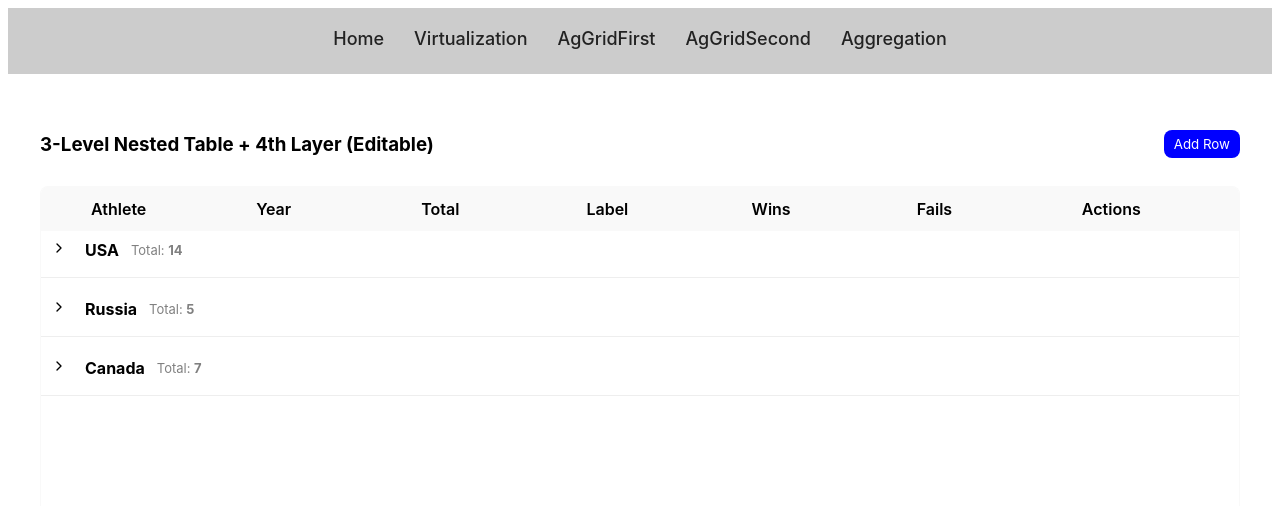
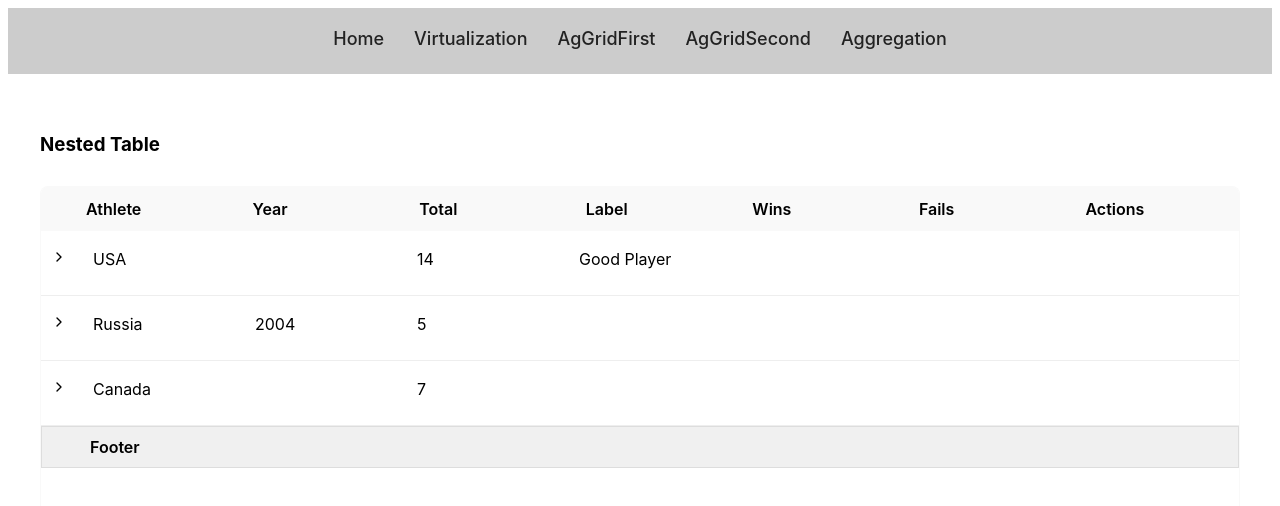
Before and after one commit to Harshdgm/ag_grid, a React (Vite) app: page /aggregation in a window 1280 px wide. Shown: the top 506 px of the page. Built offline with nearby package versions, Linux system fonts and the light colour scheme; what ag-grid-community would draw is missing.

Commit message:
add aggregation function

```diff
--- a/src/components/AgNestedData/AgNestedData.css
+++ b/src/components/AgNestedData/AgNestedData.css
@@ -69,19 +69,18 @@
 .table-head {
   display: flex;
   background: #f9f9f9;
-  padding: 8px 12px 8px 30px;
+  padding: 8px 12px 8px 20px;
   font-weight: 600;
   align-items: center;
 }
 
 .header-cell {
   flex: 1;
-  padding: 4px 20px;
+  padding: 4px 25px;
   text-align: left;
 }
 
 .group {
-  margin-bottom: 12px;
   padding-bottom: 8px;
   border-bottom: 1px solid #eee;
 }
@@ -93,7 +92,23 @@
   padding: 8px 4px;
   cursor: pointer;
 }
+.group-header .row-display.group-header-row {
+  display: flex;
+  align-items: center;
+  gap: 32px;
+}
 
+.group-header .row-display.group-header-row .cell {
+  flex: 1;             /* all columns take equal space */
+  min-width: 130px;     /* ensures even spacing even if empty */
+  padding: 4px 8px;
+  box-sizing: border-box;
+}
+
+
+.group-header .cell.total {
+  color: #333;
+}
 .chev {
   font-size: 16px;
   border: 0;
@@ -226,3 +241,21 @@
   display: flex;
   gap: 4px;
 }
+
+.footer-row {
+  display: flex;
+  align-items: center;
+  gap: 20px;
+  font-weight: 600;
+  border: 1px solid #ddd;
+  padding: 6px 40px;
+  background: #f0f0f0;
+
+}
+
+.footer-row .cell {
+          /* all columns take equal space */
+  min-width: 130px;    /* keeps spacing consistent even if empty */
+  padding: 4px 8px;
+
+}
--- a/src/components/AgNestedData/AgNestedData.jsx
+++ b/src/components/AgNestedData/AgNestedData.jsx
@@ -47,12 +47,24 @@ export default function AgNestedData({ storageKey = "ag-nested-v4" }) {
       map[r.country].push(r);
     });
 
-    return Object.entries(map).map(([country, items]) => ({
-      country,
-      items,
-      total: items.reduce((sum, r) => sum + r.total, 0),
-    }));
-  }, [rows]);
+    return Object.entries(map).map(([country, items]) => {
+        const years = items.map((r) => r.year);
+        const allSameYear = years.every((y) => y === years[0]);
+        const commonYear = allSameYear ? years[0] : "";
+
+        const labels = items.map((r) => r.label);
+        const allSameLabel = labels.every((l) => l === labels[0]);
+        const commonLabel = allSameLabel ? labels[0] : "";
+
+        return {
+          country,
+          items,
+          total: items.reduce((sum, r) => sum + r.total, 0),
+          commonYear,
+          commonLabel,
+        };
+      });
+    }, [rows]);
 
   const toggleGroup = (country) => {
     setExpandedMap((prev) => ({
@@ -103,30 +115,32 @@ export default function AgNestedData({ storageKey = "ag-nested-v4" }) {
     setRows((prev) => prev.filter((r) => r.id !== id));
   };
 
-  const addRow = () => {
-    const maxId = rows.reduce((m, r) => Math.max(m, r.id), 0);
-    setRows((prev) => [
-      {
-        id: maxId + 1,
-        country: "New Country",
-        athlete: "New Athlete",
-        year: 2024,
-        wins: 0,
-        fails: 0,
-        total: 0,
-        label: "Neutral",
-      },
-      ...prev,
-    ]);
+  const footer = useMemo(() => {
+  if (!grouped.length) return {};
+
+  const years = grouped.map((g) => g.commonYear).filter((y) => y !== "");
+  const allSameYear = years.length === grouped.length && years.every((y) => y === years[0]);
+  const footerYear = allSameYear ? years[0] : "";
+
+  const labels = grouped.map((g) => g.commonLabel).filter((l) => l !== "");
+  const allSameLabel = labels.length === grouped.length && labels.every((l) => l === labels[0]);
+  const footerLabel = allSameLabel ? labels[0] : "";
+
+  const totals = grouped.map((g) => g.total);
+  const allSameTotal = totals.every((t) => t === totals[0]);
+  const footerTotal = allSameTotal ? totals[0] : "";
+
+  return {
+    footerYear,
+    footerLabel,
+    footerTotal,
   };
+}, [grouped]);
 
   return (
     <div className="card">
       <div className="card-header">
-        <h3>3-Level Nested Table + 4th Layer (Editable)</h3>
-        <button className="btn primary" onClick={addRow}>
-          Add Row
-        </button>
+        <h3>Nested Table</h3>
       </div>
 
       <div className="table">
@@ -143,23 +157,25 @@ export default function AgNestedData({ storageKey = "ag-nested-v4" }) {
         <div className="table-body">
           {grouped.map((g) => (
             <div key={g.country} className="group">
-              <div className="group-header" onClick={() => toggleGroup(g.country)}>
-                <button className="chev">{expandedMap[g.country] ? <FiChevronDown /> : <FiChevronRight />}</button>
-                <div className="group-title">
-                  <div className="group-name">{g.country}</div>
-                  <div className="group-meta">
-                    Total: <strong>{g.total}</strong>
-                  </div>
+              <div className="group-header">
+                <button className="chev" onClick={() => toggleGroup(g.country)}>
+                  {expandedMap[g.country] ? <FiChevronDown /> : <FiChevronRight />}
+                </button>
+
+                <div className="row-display group-header-row">
+                  <div className="cell country-name">{g.country}</div>
+                  <div className="cell">{g.commonYear}</div>
+                  <div className="cell">{g.total}</div>
+                  <div className="cell">{g.commonLabel}</div>
+                  <div className="cell">{g.wins}</div>
+                  <div className="cell">{g.fails}</div>
+                  <div className="cell actions">{g.actions}</div>
                 </div>
-              </div>
-
+             </div>
               {expandedMap[g.country] &&
                 g.items.map((row) => (
                   <div key={row.id} className="nested-block">
-                    {/* 3rd Layer - Athlete Row */}
-
                     <div className={`table-roww ${edit3Map[row.id] ? "editing" : ""}`}>
-
                       <div className="row-display">
                       <button className="chev" onClick={() => toggleExpand4(row.id)}>
                             {expanded4Map[row.id] ? <FiChevronDown /> : <FiChevronRight />}
@@ -182,7 +198,6 @@ export default function AgNestedData({ storageKey = "ag-nested-v4" }) {
                         <div className="cell"></div>
                         <div className="cell"></div>
                         <div className="cell actions">
-
                           <button className="btn primary" onClick={() => toggleEdit3(row.id)}>
                             {edit3Map[row.id] ? "Save" : "Edit"}
                           </button>
@@ -233,8 +248,20 @@ export default function AgNestedData({ storageKey = "ag-nested-v4" }) {
                     )}
                   </div>
                 ))}
+
             </div>
+
+
           ))}
+          <div className="footer-row row-display">
+            <div className="cell country-name">Footer</div>
+            <div className="cell">{footer.footerYear}</div>
+            <div className="cell">{footer.footerTotal}</div>
+            <div className="cell">{footer.footerLabel}</div>
+            <div className="cell"></div>
+            <div className="cell"></div>
+            <div className="cell actions"></div>
+        </div>
         </div>
       </div>
     </div>
```
